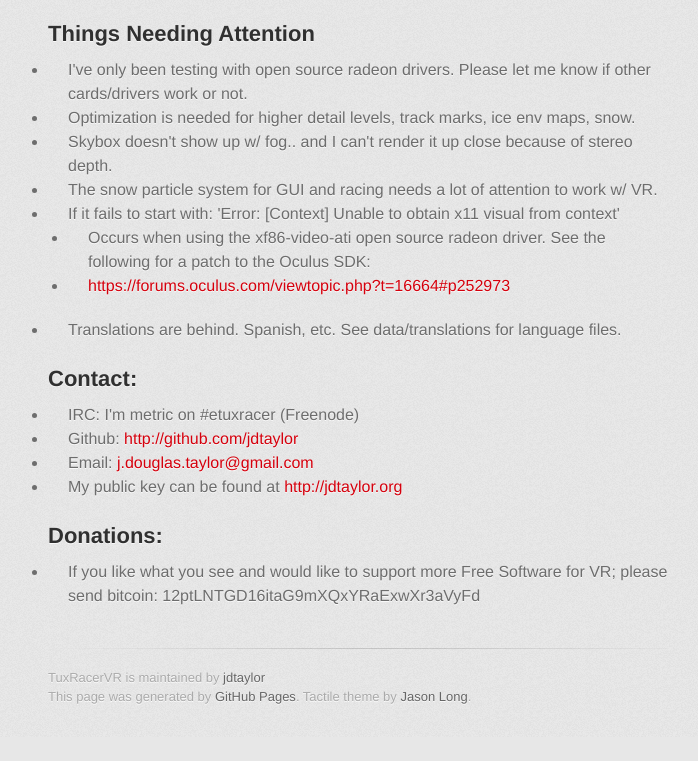
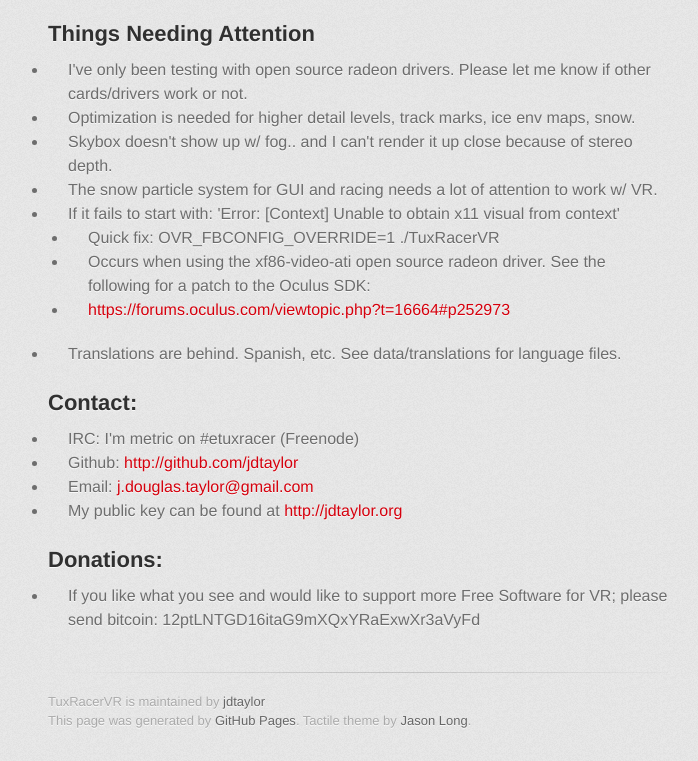
Before and after one commit to kanyun157/tuxracer-vr, a plain HTML site: page index.html in a window 1280 px wide. Shown: the part 3605-4366 px from the top of the page, without its empty margins (282-980 px from the left). Before the commit the page ends 4342 px from the top, so only its background shows below. Drawn offline with Linux system fonts and the light colour scheme; a web font is replaced by a local one.

Commit message:
ovr config override env var

```diff
--- a/index.html
+++ b/index.html
@@ -196,6 +196,7 @@ src/etr
 <li>If it fails to start with: 'Error: [Context] Unable to obtain x11 visual from context'
 
 <ul>
+<li>Quick fix: OVR_FBCONFIG_OVERRIDE=1 ./TuxRacerVR</li>
 <li>Occurs when using the xf86-video-ati open source radeon driver. See the following for a patch to the Oculus SDK:</li>
 <li><a href="https://forums.oculus.com/viewtopic.php?t=16664#p252973">https://forums.oculus.com/viewtopic.php?t=16664#p252973</a></li>
 </ul>
```
